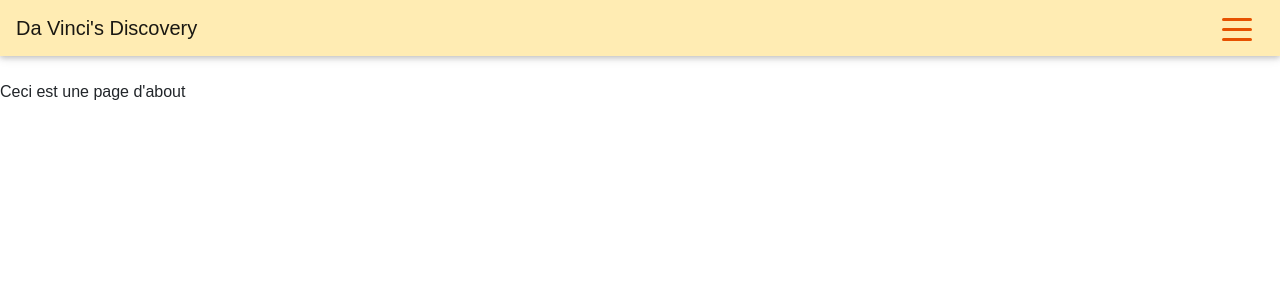
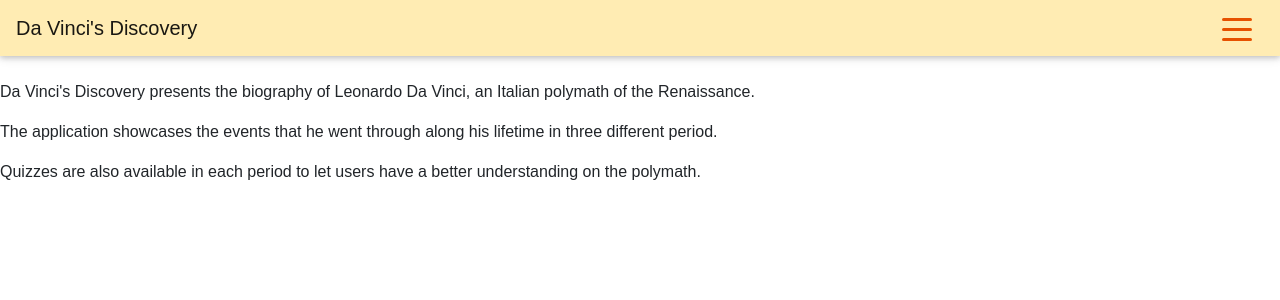
Before and after one commit to ecoal-team-5/eCoal-19, a React (Create React App) app in the folder client/: page /about in a window 1280 px wide. Shown: the top 300 px of the page. Built offline with nearby package versions, Linux system fonts and the light colour scheme.

Commit message:
Added description about application and updated path to periods

```diff
--- a/client/src/About.js
+++ b/client/src/About.js
@@ -4,7 +4,11 @@ class About extends Component {
 
     render(){
         return(
-            <p>Ceci est une page d'about</p>
+            <div>
+                <p><b>Da Vinci's Discovery</b> presents the biography of Leonardo Da Vinci, an Italian polymath of the Renaissance.</p>
+                <p>The application showcases the events that he went through along his lifetime in three different period.</p>
+                <p>Quizzes are also available in each period to let users have a better understanding on the polymath.</p>
+            </div>
         )
     }
 }
--- a/client/src/Home.js
+++ b/client/src/Home.js
@@ -27,15 +27,15 @@ class Home extends Component {
 
         let firstPeriod = {date : "1452 - 1472",
         img : "firstPeriod.jpg",
-        link : "/firstperiod/"};
+        link : "firstperiod/"};
 
         let secondPeriod = {date : "1472 - 1492",
         img : "secondPeriod.jpg",
-        link : "/secondperiod/"};
+        link : "secondperiod/"};
 
         let thirdPeriod = {date : "1492 - 1519",
         img : "thirdPeriod.jpg",
-        link : "/thirdperiod/"};
+        link : "thirdperiod/"};
 
         let periods = [firstPeriod, secondPeriod, thirdPeriod];
 
```
